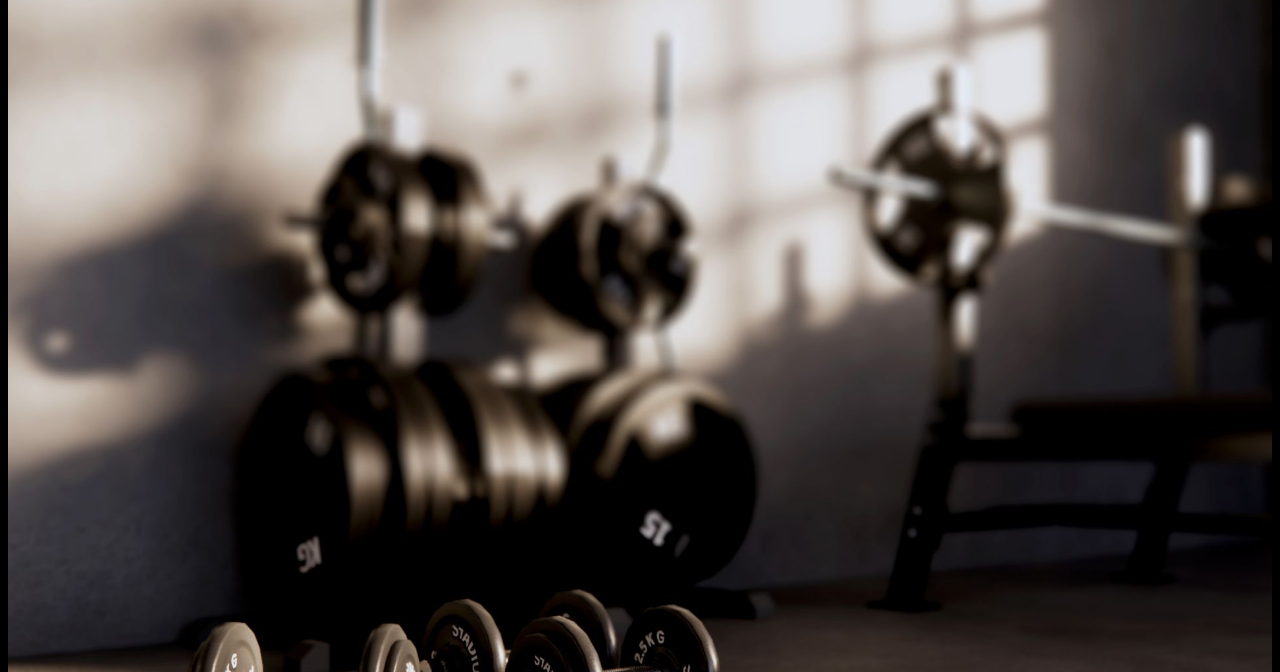
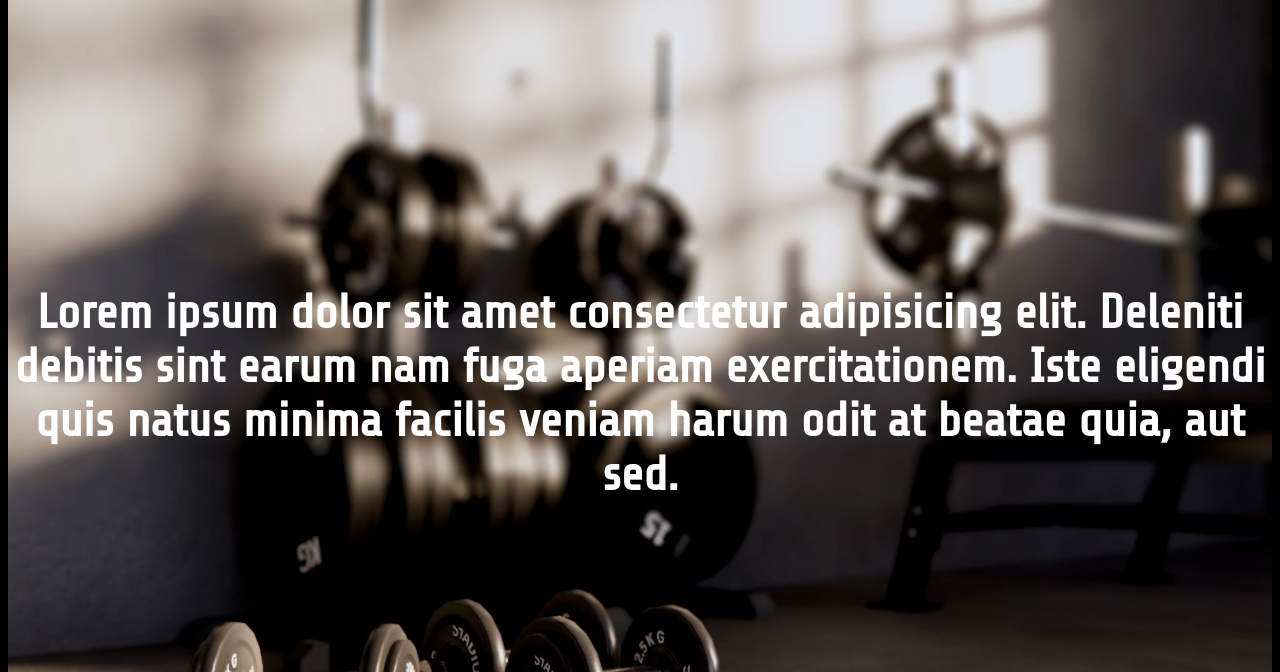
Before and after one commit to MaxSteelMM/Proyecto-Cons.-Soft.-Gimnasio, a plain HTML site: page Index.html in a window 1280 px wide. Shown: the part 128-800 px from the top of the page. Drawn offline with Linux system fonts and the light colour scheme.

Commit message:
Cambios generales

```diff
--- a/CSS/style.css
+++ b/CSS/style.css
@@ -90,9 +90,11 @@ nav{
 #P_img {
     background-color: rgba(255, 255, 255, 0);
     position: relative;
-    font-family: var(--FontTitulo);
-    font-size: 1rem;
-    margin: -50%, 0, 40%, 0;
+    font-family: var(--FontSub);
+    font-size: 3rem;
+    margin-top: -42%;
+    margin-bottom: 42%;
+    text-align: center;
     display: flex;
     justify-content: center;
 }
--- a/Index.html
+++ b/Index.html
@@ -29,7 +29,8 @@
             <img src="Img/fondo.jpg" alt="" class="inicio">
             <h2 id="P_img">Lorem ipsum dolor sit amet consectetur adipisicing elit. Deleniti debitis sint earum nam fuga
                 aperiam exercitationem. Iste eligendi quis natus minima facilis veniam harum odit at beatae quia, aut
-                sed.</h2>
+                sed. </h2>
+            <a href="#contacto" class="plan-btn">Elegir plan</a>
         </div>
         <section id="planes">
             <div class="planes-grid">
```
